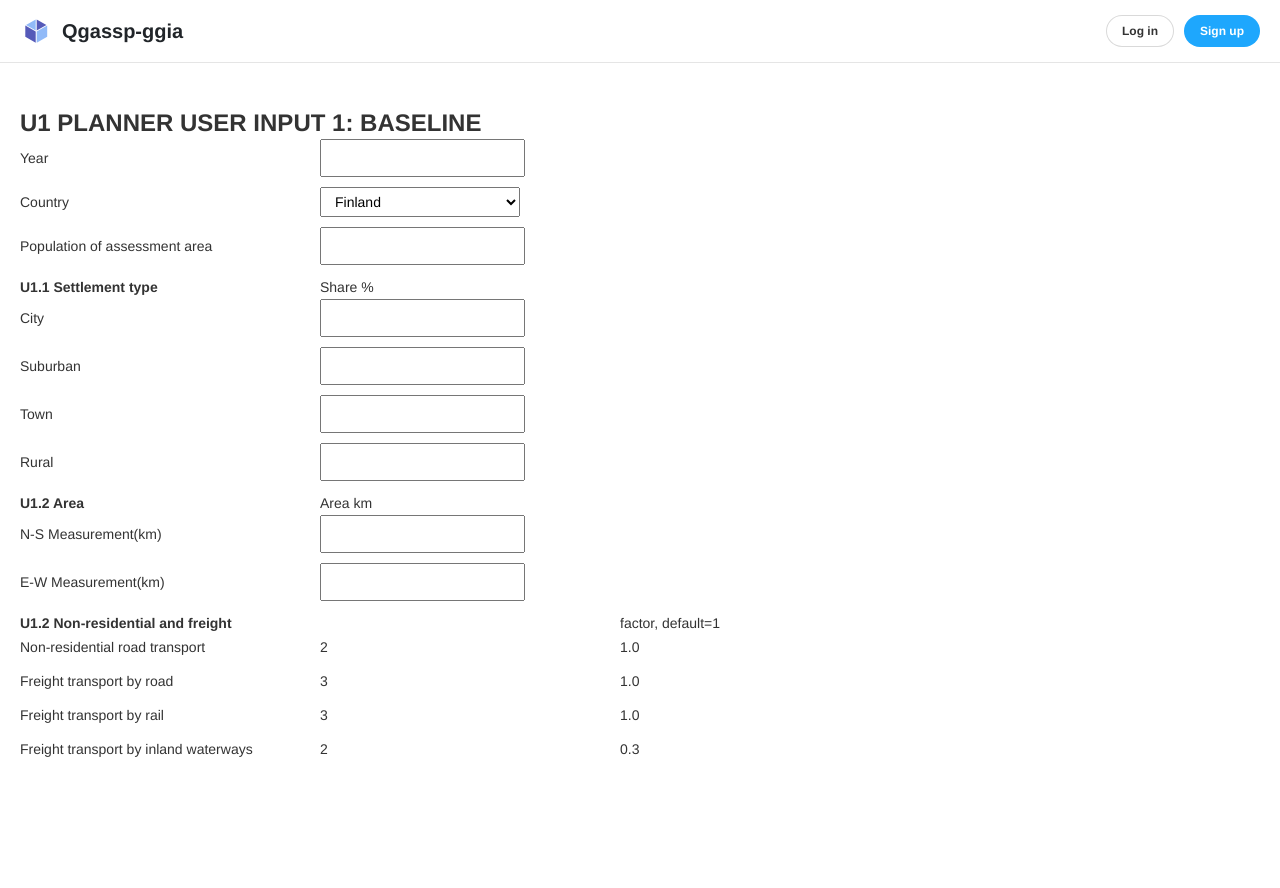
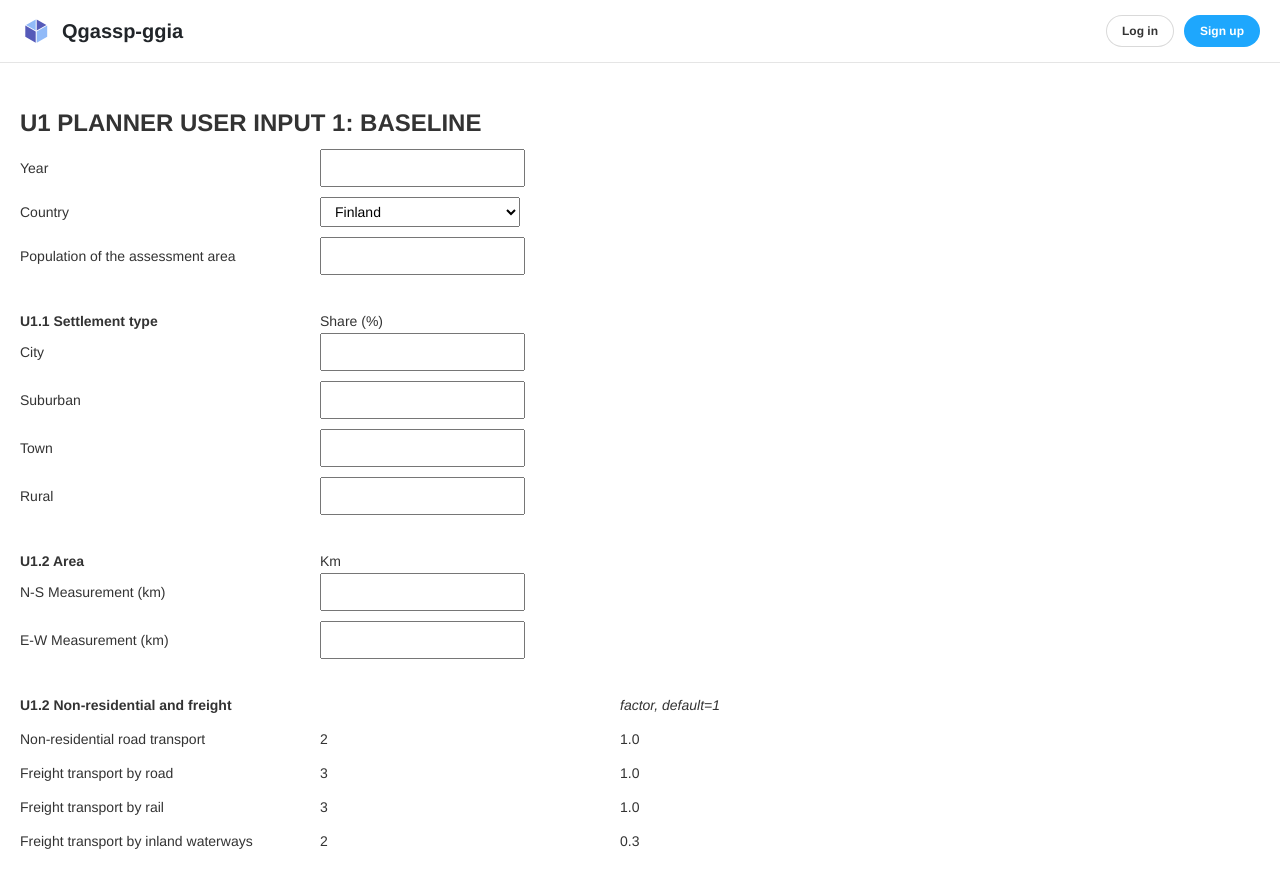
Before and after one commit to QGasSP/ggia-frontend, a React (Create React App) app in the folder frontend_qgassp/: page / in a window 1280 px wide. Shown: the top 888 px of the page. Before the commit the page ends 867 px from the top, so only its background shows below. Built offline with nearby package versions, Linux system fonts and the light colour scheme.

Commit message:
U1 planner baseline: format and fix typos

```diff
--- a/frontend_qgassp/src/components/U1planner.jsx
+++ b/frontend_qgassp/src/components/U1planner.jsx
@@ -3,7 +3,6 @@ import PropTypes from "prop-types";
 
 import { Header } from "./Header";
 import "../css/u1planner.css";
-import { Row } from "react-bootstrap";
 
 /**
  * U1 Planner user input form for baseline
@@ -20,31 +19,30 @@ export const U1planner = ({ user, onLogin, onLogout, onCreateAccount }) => (
     />
 
     <section>
-      <h2>U1 PLANNER USER INPUT 1: BASELINE</h2>
-      <br />
+      <div>
+        <h2>U1 PLANNER USER INPUT 1: BASELINE</h2>
+      </div>
       <form>
         <div>
           <label>Year</label>
           <input type="text" name="name" />
         </div>
-
         <div>
           <label>Country</label>
           <select>
             <option value="country_name">Finland</option>
           </select>
         </div>
-
         <div>
-          <label>Population of assessment area</label>
+          <label>Population of the assessment area</label>
           <input type="text" name="name" />
         </div>
+        <br />
 
         <label>
           <b>U1.1 Settlement type</b>
         </label>
-        <label>Share %</label>
-
+        <label>Share (%)</label>
         <div>
           <label>City</label>
           <input type="text" name="city" />
@@ -61,28 +59,30 @@ export const U1planner = ({ user, onLogin, onLogout, onCreateAccount }) => (
           <label>Rural</label>
           <input type="text" name="rural" />
         </div>
+        <br />
 
         <label>
           <b>U1.2 Area</b>
         </label>
-        <label>Area km</label>
-        <br />
-
+        <label>Km</label>
         <div>
-          <label>N-S Measurement(km)</label>
+          <label>N-S Measurement (km)</label>
           <input type="text" name="ns_measure" />
         </div>
         <div>
-          <label>E-W Measurement(km)</label>
+          <label>E-W Measurement (km)</label>
           <input type="text" name="ew_measure" />
         </div>
-
-        <label>
-          <b>U1.2 Non-residential and freight</b>
-        </label>
-        <label></label>
-        <label>factor, default=1</label>
         <br />
+        <div>
+          <label>
+            <b>U1.2 Non-residential and freight</b>
+          </label>
+          <label></label>
+          <label>
+            <i>factor, default=1</i>{" "}
+          </label>
+        </div>
         <div>
           <label> Non-residential road transport</label>
           <label> 2</label>
@@ -106,8 +106,6 @@ export const U1planner = ({ user, onLogin, onLogout, onCreateAccount }) => (
           <label>2</label>
           <label>0.3</label>
         </div>
-        <br />
-        <label></label>
       </form>
     </section>
   </article>
```
